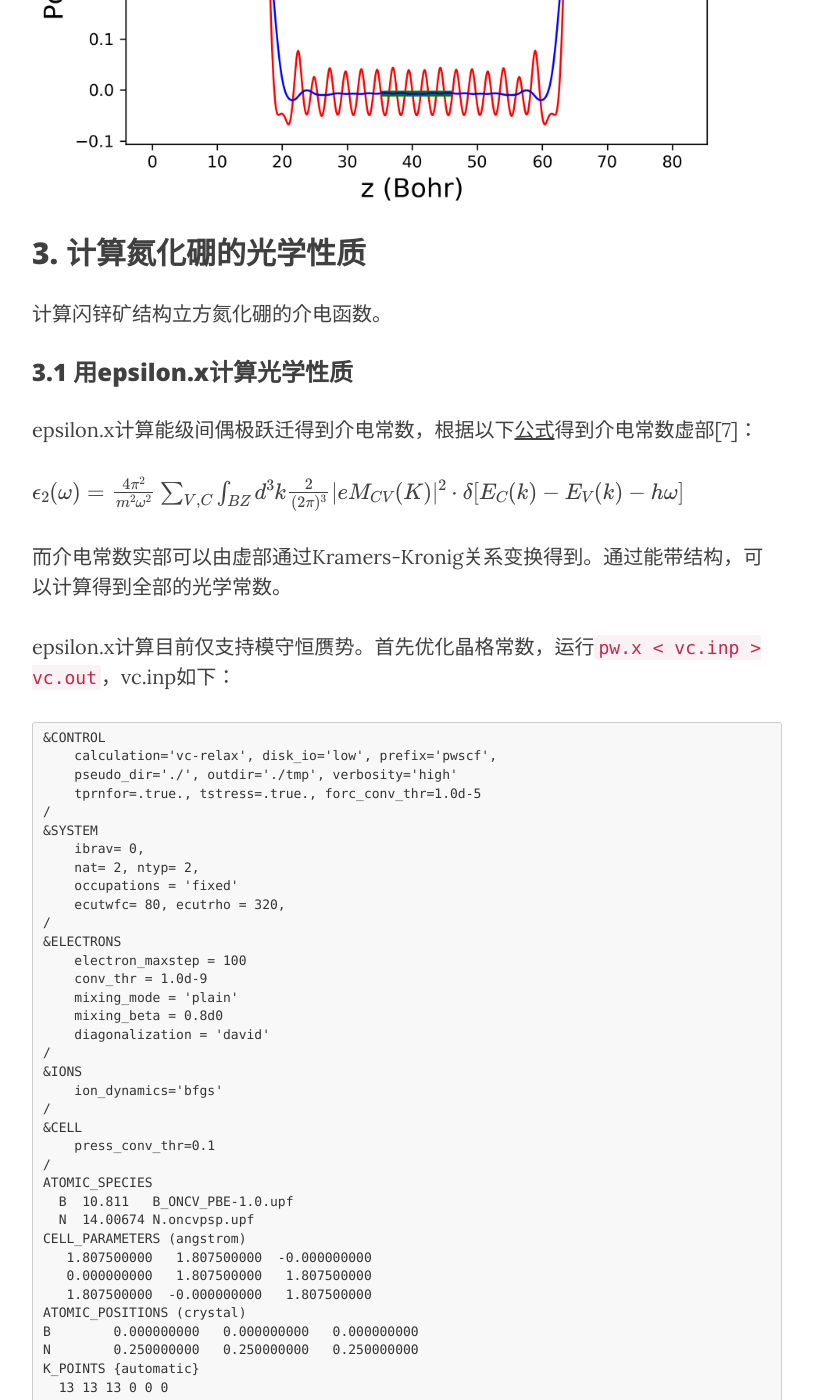
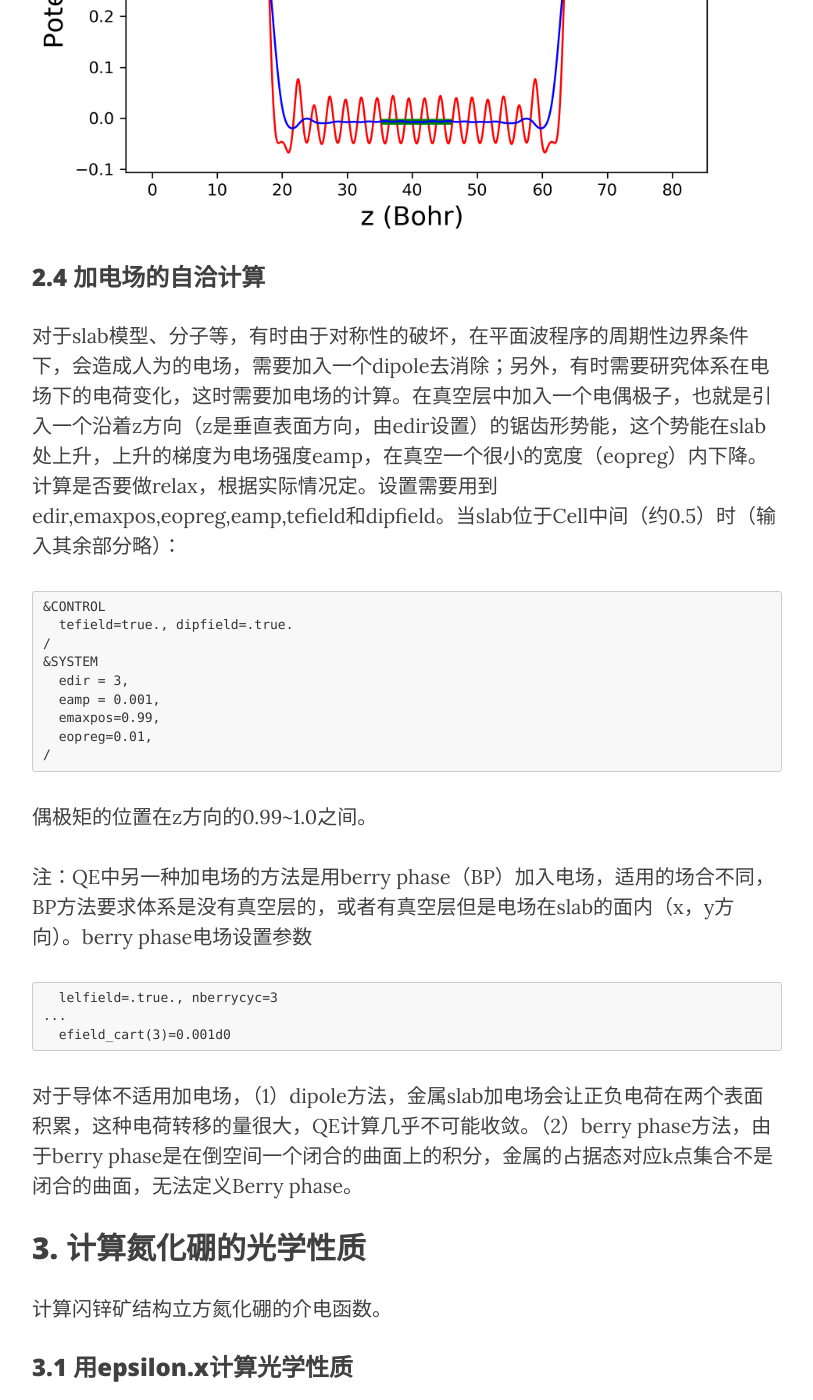
Before and after one commit to yyyu200/DFTbook, a Jekyll site: the page built from _posts/2019-04-01-HandsOn.md, in a window 1280 px wide and 1400 px high, scrolled down 21580 px. Shown: the whole window, without its empty margins (233-1046 px from the left). Built offline with Jekyll 4.4.1, drawn with Linux system fonts in a browser that asks for light colours; nearby versions of some CDN libraries; formulas are drawn with MathJax 3; comment, search, counter and statistics services are not loaded; some of the changed text lies outside the part shown.

Commit message:
modify at 20200119-17:03:57-di

````diff
--- a/_posts/2019-04-01-HandsOn.md
+++ b/_posts/2019-04-01-HandsOn.md
@@ -27,7 +27,7 @@ trans: cube
 
 ### 1.1 设置结构参数
 
-碳化硅SiC有多种结构，这里选择了比较简单的闪锌矿(Zincblende)结构。下面介绍结构信息的获取，已经了解可以直接阅读1.2节，闪锌矿结构的空间群是$F \overline{4}3M$（No. 216），布拉伐格子是面心立方（Face centered cubic）。计算需要知道SiC的原胞尺寸、原子坐标和晶格常数，这些参数是从实验得到的，除了从文献获取外，这里推荐一个数据库[Crystallography Open Database](http://www.crystallography.net/cod/)（COD）。打开COD主页，点击左侧的“search”。
+碳化硅SiC有多种结构，这里选择了比较简单的闪锌矿(Zincblende)结构。下面介绍结构信息的获取，已经了解可以直接阅读1.2节，闪锌矿结构的空间群是$F \overline{4}3M$（No. 216），布拉伐格子是面心立方（Face centered cubic）。计算需要知道SiC的原胞尺寸、原子坐标和晶格常数，这些参数是从实验得到的，除了从文献获取外，这里推荐一个数据库[Crystallography Open Database](http://www.crystallography.net/cod/)（COD，如果你手头有更好的cif数据库也可以）。打开COD主页，点击左侧的“search”。
 
 <p align="center">
     <img src="../../../../../img/COD_send_search.png" width="300" />
@@ -703,6 +703,33 @@ $$0.7042-0.9381+[0.5294-(-0.0071)]=0.3026Ry=4.115eV$$.
 <p align="left">
     <img src="../../../../../img/cu_110avg.png" width="1000"/>
 </p>
+
+### 2.4 加电场的自洽计算
+
+对于slab模型、分子等，有时由于对称性的破坏，在平面波程序的周期性边界条件下，会造成人为的电场，需要加入一个dipole去消除；另外，有时需要研究体系在电场下的电荷变化，这时需要加电场的计算。在真空层中加入一个电偶极子，也就是引入一个沿着z方向（z是垂直表面方向，由edir设置）的锯齿形势能，这个势能在slab处上升，上升的梯度为电场强度eamp，在真空一个很小的宽度（eopreg）内下降。计算是否要做relax，根据实际情况定。设置需要用到edir,emaxpos,eopreg,eamp,tefield和dipfield。当slab位于Cell中间（约0.5）时（输入其余部分略）：
+
+```
+&CONTROL
+  tefield=true., dipfield=.true.
+/
+&SYSTEM
+  edir = 3,
+  eamp = 0.001,
+  emaxpos=0.99,
+  eopreg=0.01,
+/
+```
+偶极矩的位置在z方向的0.99~1.0之间。
+
+注：QE中另一种加电场的方法是用berry phase（BP）加入电场，适用的场合不同，BP方法要求体系是没有真空层的，或者有真空层但是电场在slab的面内（x，y方向）。berry phase电场设置参数
+
+```
+  lelfield=.true., nberrycyc=3
+...
+  efield_cart(3)=0.001d0
+```
+
+对于导体不适用加电场，（1）dipole方法，金属slab加电场会让正负电荷在两个表面积累，这种电荷转移的量很大，QE计算几乎不可能收敛。（2）berry phase方法，由于berry phase是在倒空间一个闭合的曲面上的积分，金属的占据态对应k点集合不是闭合的曲面，无法定义Berry phase。
 
 ## 3. 计算氮化硼的光学性质
 
````
Also changed, not shown: other parts of _posts/2019-04-01-HandsOn.md (+5 -0 lines).
